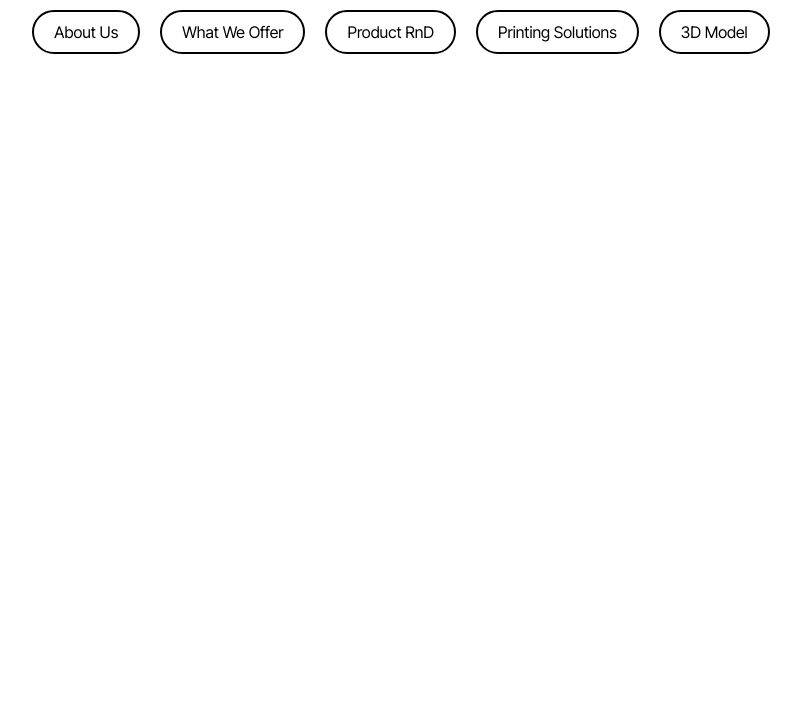
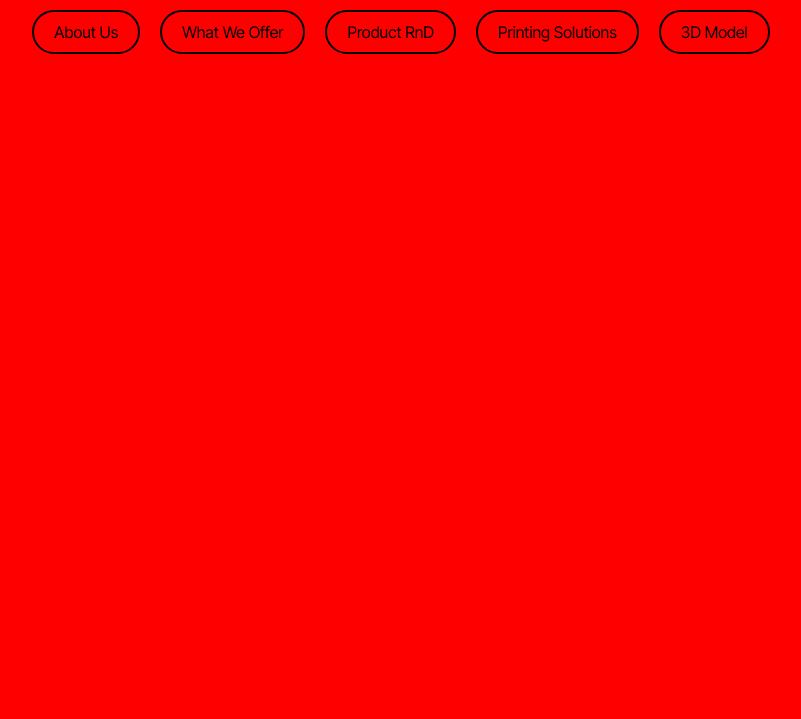
Before and after one commit to nghinghinghi/IP_WEB_WIDGETS, a plain HTML site: page index.html in a window 1280 px wide. Shown: the part 81-800 px from the top of the page, without its empty margins (239-1040 px from the left). Drawn offline with Linux system fonts and the light colour scheme.

Commit message:
test red

```diff
--- a/css/styles.css
+++ b/css/styles.css
@@ -8,7 +8,7 @@
 /* Body Styling */
 body {
     font-family: "Inter Tight", sans-serif;
-    background-color: white; /* Default background color */
+    background-color: red; /* Default background color */
     color: #333; /* Default text color */
     line-height: 1.6;
     padding: 0 20px;
```
